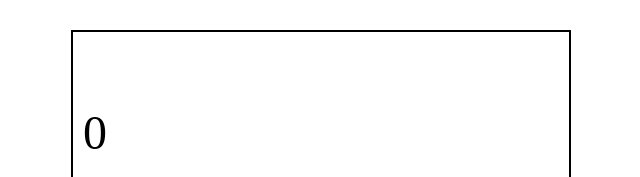
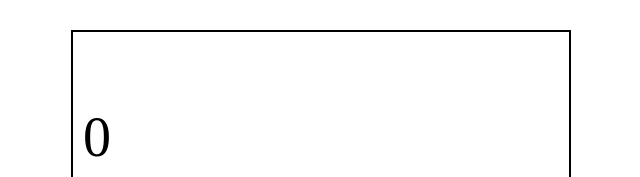
Before and after one commit to SonDo580/simple-calculator, a plain HTML site: page index.html in a window 1280 px wide. Shown: the top 177 px of the page, 319-959 px from the left. Drawn offline with Linux system fonts and the light colour scheme.

Commit message:
Change the size of result on the display

```diff
--- a/style.css
+++ b/style.css
@@ -20,7 +20,7 @@
 }
 
 .display .result {
-    font-size: 48px;
+    font-size: 56px;
     height: 50%;
 }
 
```
